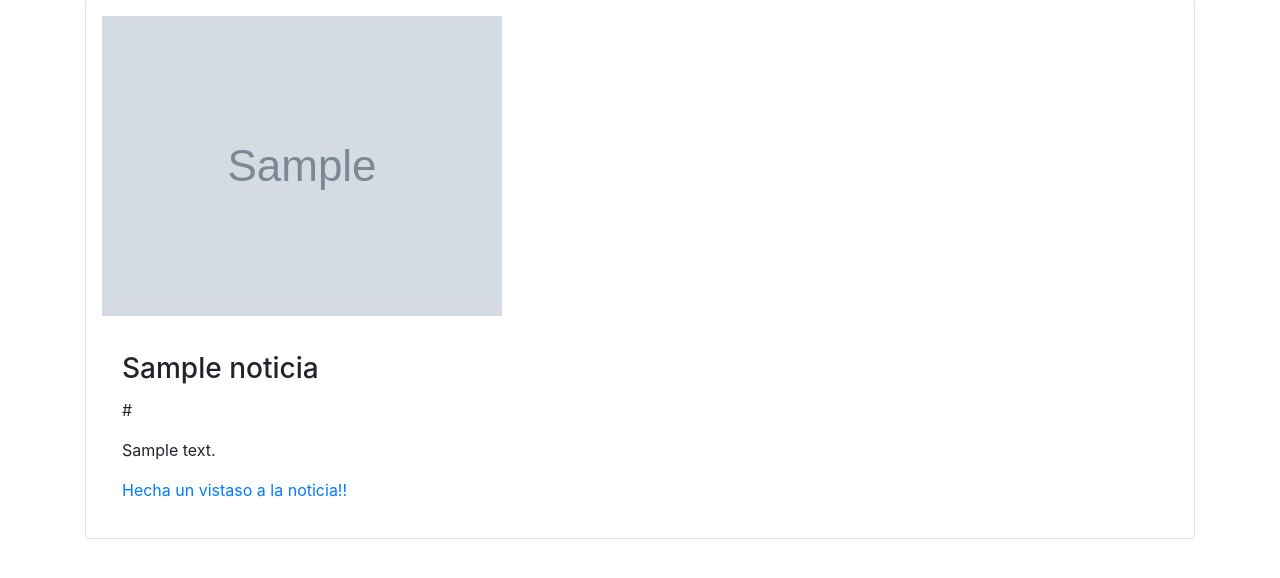
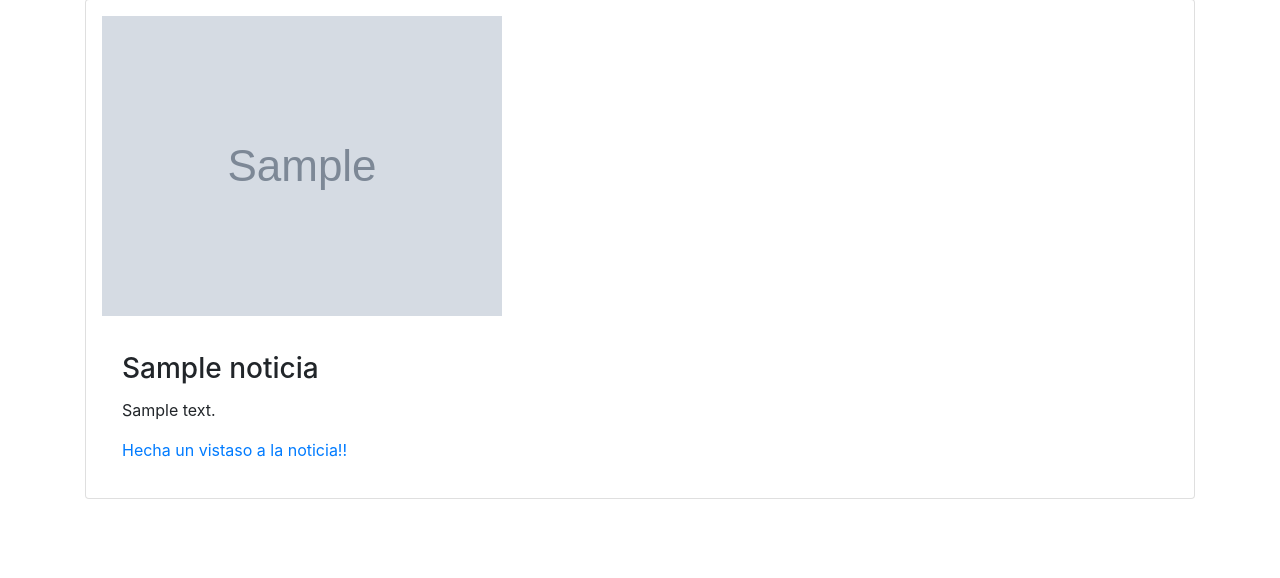
Before and after one commit to jn-betancourt/InfoMangaProject, a Django app: page / in a window 1280 px wide. Shown: the part 25-603 px from the top of the page. Run offline with Django 4.2, Linux system fonts and the light colour scheme; tables that the repository leaves empty hold one stand-in row (values such as "Sample post"); grey boxes marked "Sample" are stand-in pictures; some libraries are stand-ins or nearby versions.

Commit message:
reverse commit

```diff
--- a/noticias/models.py
+++ b/noticias/models.py
@@ -1,5 +1,3 @@
-from pyexpat import model
-from unicodedata import category
 from django.db import models
 
 # Create your models here.
@@ -15,7 +13,6 @@ class Noticia(models.Model):
     image = models.URLField()
     guid = models.CharField(max_length=50)
     link = models.URLField()
-    link_page = models.URLField()
 
     def __str__(self):
         return f"{self.title}: {self.description}"
--- a/templates/anime.html
+++ b/templates/anime.html
@@ -38,7 +38,6 @@
                             <div class="card-body ml-3">
                                 <h3 class="card-title">{{ noticia.title }}</h3>
                                 <p class="card-text" id="catg">categoria: {{ noticia.category }}</p>
-                                <p class="card-text"> {{noticia.link_page}} </p>
                                 <p class="card-text"> {{ noticia.description }} </p>
                                 <a href="{{ noticia.link }}" target="_blank"><p>
                                     Hecha un vistaso a la noticia!!
--- a/templates/homepage.html
+++ b/templates/homepage.html
@@ -31,7 +31,6 @@
                 <div class="col-md-10">
                     <div class="card-body ml-3">
                         <h3 class="card-title">{{ noticia.title }}</h3>
-                        <p class="card-text"> {{noticia.link_page}} </p>
                         <p class="card-text"> {{ noticia.description }} </p>
                         <a href="{{ noticia.link }}" target="_blank"><p>
                             Hecha un vistaso a la noticia!!
--- a/templates/manga.html
+++ b/templates/manga.html
@@ -38,7 +38,6 @@
                             <div class="card-body ml-3">
                                 <h3 class="card-title">{{ noticia.title }}</h3>
                                 <p class="card-text" id="catg">categoria: {{ noticia.category }}</p>
-                                <p class="card-text"> {{noticia.link_page}} </p>
                                 <p class="card-text"> {{ noticia.description }} </p>
                                 <a href="{{ noticia.link }}" target="_blank"><p>
                                     Hecha un vistaso a la noticia!!
```
